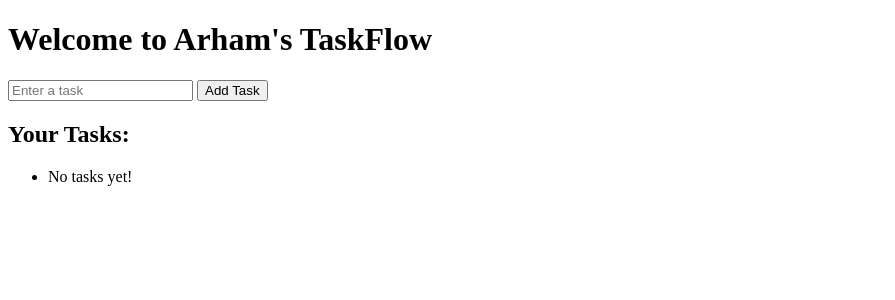
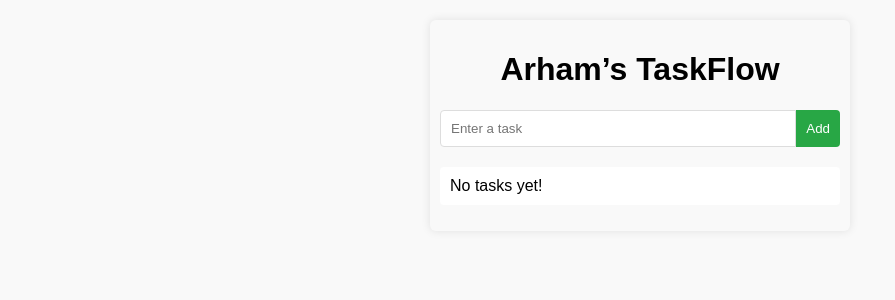
Before and after one commit to arhammalik21/ArhamsTaskFlow, a Flask app: page / in a window 1280 px wide. Shown: the top 300 px of the page, without its empty margins (0-895 px from the left). Run offline with Flask 3, Linux system fonts and the light colour scheme.

```diff
--- a/app.py
+++ b/app.py
@@ -3,31 +3,28 @@ from flask import Flask, render_template, request, redirect, url_for
 app = Flask(__name__)
 
 tasks = []
-task_id_counter = 1
 
-@app.route("/", methods=["GET", "POST"])
+@app.route("/", methods=["GET"])
 def index():
-    global task_id_counter
-    if request.method == "POST":
-        task_text = request.form.get("task")
-        if task_text:
-            tasks.append({"id": task_id_counter, "text": task_text, "completed": False})
-            task_id_counter += 1
-        return redirect(url_for("index"))
     return render_template("index.html", tasks=tasks)
 
-@app.route("/delete/<int:task_id>")
-def delete_task(task_id):
-    global tasks
-    tasks = [t for t in tasks if t["id"] != task_id]
+@app.route("/add", methods=["POST"])
+def add_task():
+    task_name = request.form.get("task")
+    if task_name:
+        tasks.append({"name": task_name, "completed": False})
     return redirect(url_for("index"))
 
 @app.route("/complete/<int:task_id>")
 def complete_task(task_id):
-    for t in tasks:
-        if t["id"] == task_id:
-            t["completed"] = not t["completed"]   # toggle complete/undo
-            break
+    if 0 <= task_id < len(tasks):
+        tasks[task_id]["completed"] = True
+    return redirect(url_for("index"))
+
+@app.route("/delete/<int:task_id>")
+def delete_task(task_id):
+    if 0 <= task_id < len(tasks):
+        tasks.pop(task_id)
     return redirect(url_for("index"))
 
 if __name__ == "__main__":
--- a/templates/index.html
+++ b/templates/index.html
@@ -1,35 +1,93 @@
 <!DOCTYPE html>
-<html>
+<html lang="en">
 <head>
-    <meta charset="utf-8" />
-    <title>Arham's TaskFlow</title>
+    <meta charset="UTF-8" />
+    <meta name="viewport" content="width=device-width, initial-scale=1" />
+    <title>Arham’s TaskFlow</title>
     <style>
-        .completed { text-decoration: line-through; color: gray; }
+        body {
+            font-family: Arial, sans-serif;
+            background: #f9f9f9;
+            margin: 20px auto;
+            max-width: 400px;
+            padding: 10px;
+            border-radius: 6px;
+            box-shadow: 0 0 10px rgba(0,0,0,0.1);
+        }
+        h1 {
+            text-align: center;
+        }
+        form {
+            display: flex;
+            margin-bottom: 20px;
+        }
+        input[type="text"] {
+            flex-grow: 1;
+            padding: 10px;
+            border: 1px solid #ddd;
+            border-radius: 4px 0 0 4px;
+            outline: none;
+        }
+        button {
+            padding: 10px;
+            background: #28a745;
+            color: white;
+            border: none;
+            border-radius: 0 4px 4px 0;
+            cursor: pointer;
+        }
+        ul {
+            list-style: none;
+            padding-left: 0;
+        }
+        li {
+            display: flex;
+            justify-content: space-between;
+            background: white;
+            margin-bottom: 8px;
+            padding: 10px;
+            border-radius: 4px;
+            align-items: center;
+        }
+        li.completed span {
+            text-decoration: line-through;
+            color: gray;
+        }
+        a {
+            text-decoration: none;
+            margin-left: 10px;
+            font-weight: bold;
+            cursor: pointer;
+            color: #dc3545;
+        }
+        a.complete {
+            color: #28a745;
+            margin-right: 10px;
+        }
     </style>
 </head>
 <body>
-    <h1>Welcome to Arham's TaskFlow</h1>
+    <h1>Arham’s TaskFlow</h1>
 
-    <form method="POST" action="{{ url_for('index') }}">
-        <input type="text" name="task" placeholder="Enter a task" required>
-        <button type="submit">Add Task</button>
+    <form action="{{ url_for('add_task') }}" method="POST">
+        <input type="text" name="task" placeholder="Enter a task" required />
+        <button type="submit">Add</button>
     </form>
 
-    <h2>Your Tasks:</h2>
     <ul>
-    {% for task in tasks %}
-        <li {% if task.completed %}class="completed"{% endif %}>
-            {{ task.text }}
-            {% if not task.completed %}
-                <a href="{{ url_for('complete_task', task_id=task.id) }}" style="color:green; margin-left:10px;">[Complete]</a>
-            {% else %}
-                <a href="{{ url_for('complete_task', task_id=task.id) }}" style="color:orange; margin-left:10px;">[Undo]</a>
-            {% endif %}
-            <a href="{{ url_for('delete_task', task_id=task.id) }}" style="color:red; margin-left:10px;">[Delete]</a>
+        {% for task in tasks %}
+        <li class="{% if task.completed %}completed{% endif %}">
+            <span>{{ task.name }}</span>
+            <div>
+                {% if not task.completed %}
+                <a href="{{ url_for('complete_task', task_id=loop.index0) }}" class="complete">✔</a>
+                {% endif %}
+                <a href="{{ url_for('delete_task', task_id=loop.index0) }}">✖</a>
+            </div>
         </li>
-    {% else %}
+        {% else %}
         <li>No tasks yet!</li>
-    {% endfor %}
+        {% endfor %}
     </ul>
 </body>
 </html>
```
